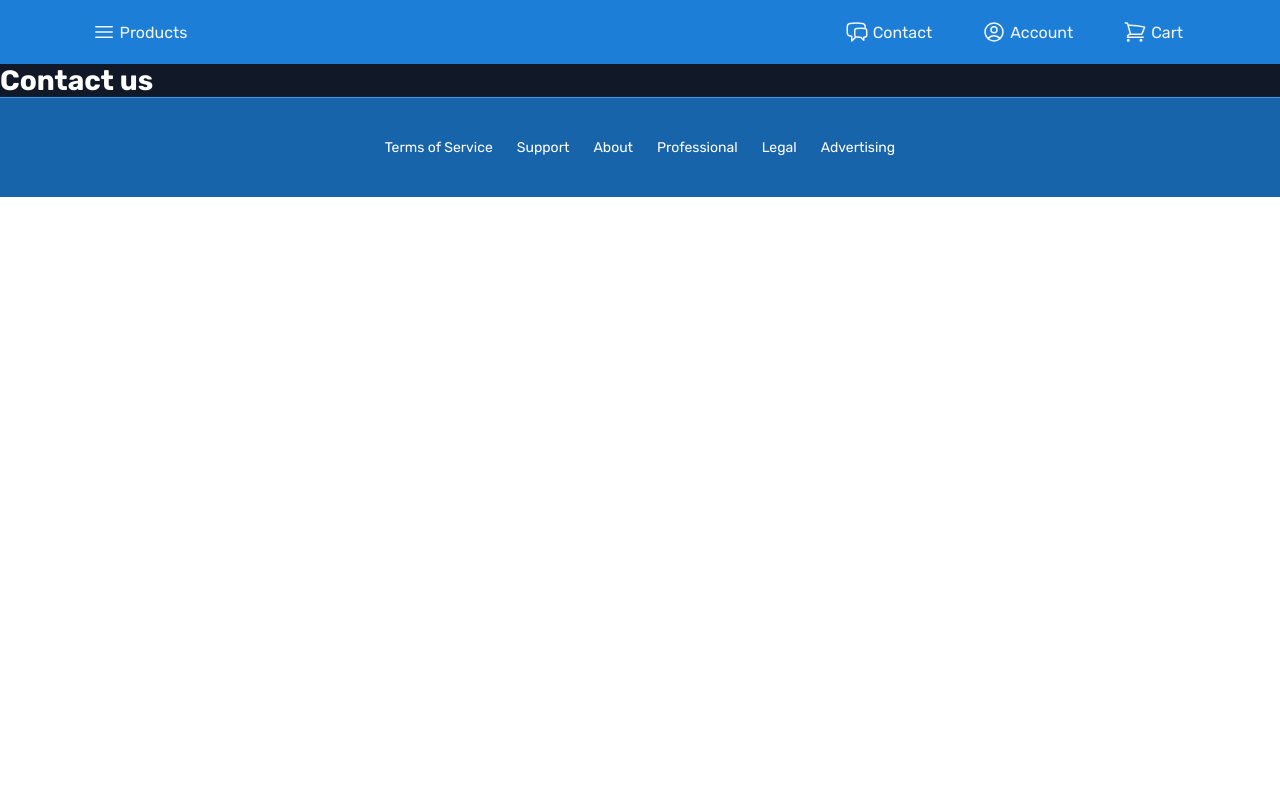
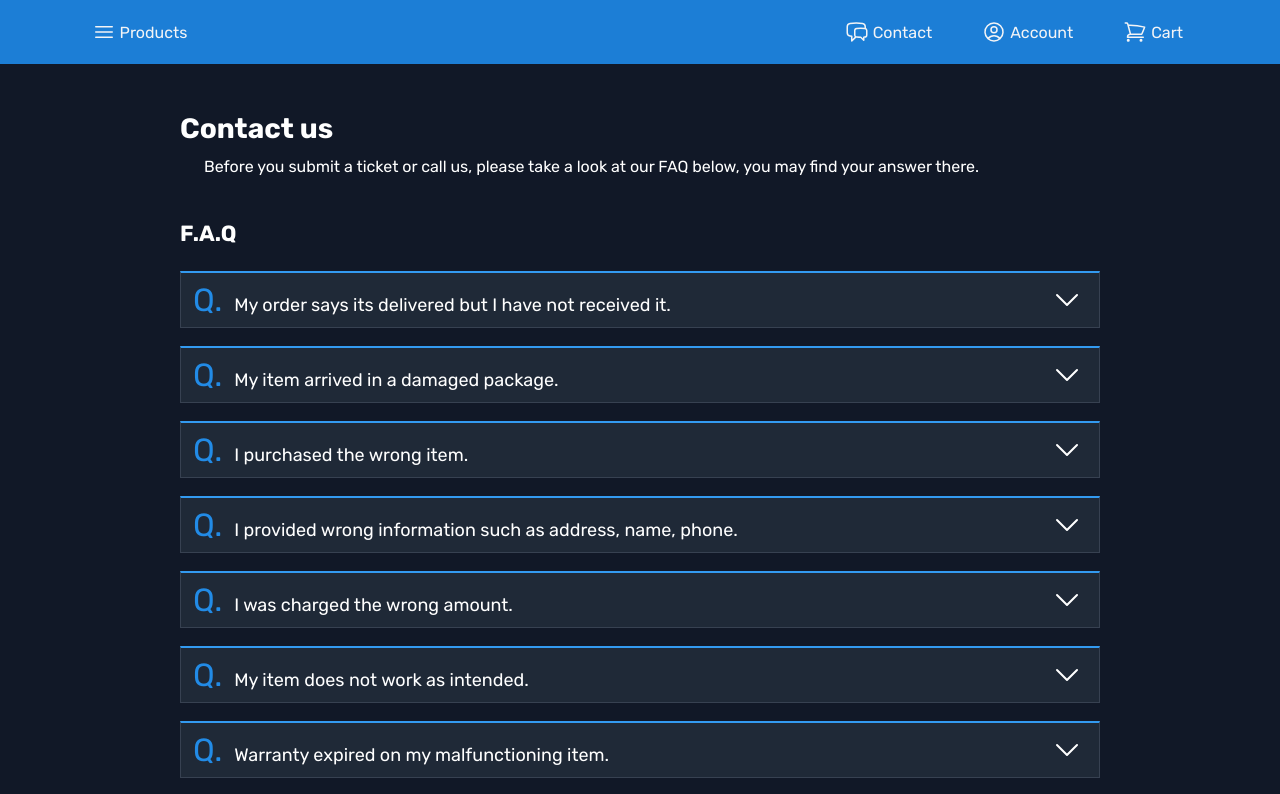
Before and after one commit to MrWalt/frostbyte, a React (Vite) app: page /contact in a window 1280 px wide. Shown: the top 794 px of the page. Built offline with nearby package versions, Linux system fonts and the light colour scheme.

Commit message:
Create Accordion and FAQ section in Contact page

```diff
--- /dev/null
+++ b/src/data/frequentlyAskedQuestions.js
@@ -0,0 +1,48 @@
+const questions = [
+  {
+    question: "My order says its delivered but I have not received it.",
+    answer:
+      "Your parcel may have been held up in customs, if you do not hear anything regarding your parcel in 24 hours, please contact us.",
+  },
+  {
+    question: "My item arrived in a damaged package.",
+    answer:
+      "Contact our support team and provide images of the damaged package. Do not open it as this will forfeit any right to return a damaged parcel.",
+  },
+  {
+    question: "I purchased the wrong item.",
+    answer:
+      "Check the status of your package, if it still says pending, you may find a cancel order button in Account > My Orders. You will get a full refund in 5-9 business days.",
+  },
+  {
+    question: "I provided wrong information such as address, name, phone.",
+    answer:
+      "Contact our support team before the package is sent out as there is not much we can do after it is sent.",
+  },
+  {
+    question: "I was charged the wrong amount.",
+    answer:
+      "Please wait 1-2 days, you should be refunded automatically, if that does not happen please contact our support.",
+  },
+  {
+    question: "My item does not work as intended.",
+    answer:
+      "Please contact our support immediately and provide images and proof the item is not working as intended and was not caused by you. You will need to send the item back to us, after confirming it is not working we will offer you a refund or a replacement.",
+  },
+  {
+    question: "Warranty expired on my malfunctioning item.",
+    answer:
+      "Per our policy, we do not offer refunds or replacements for malfunctioning items after warranty has expired.",
+  },
+  {
+    question: "My package was stolen off my porch.",
+    answer:
+      "Please file a report with your local authorities and contact our support team and send them the report. If everything is accurate we will send you a replacement item free of charge.",
+  },
+  {
+    question: "My discount code does not work.",
+    answer: "Freshly given discount codes need 1-2 hours to become active.",
+  },
+];
+
+export default questions;
--- a/src/pages/Contact.jsx
+++ b/src/pages/Contact.jsx
@@ -1,5 +1,33 @@
+import styled from "styled-components";
+
 import Heading from "../ui/Heading";
+import Section from "../ui/Section";
+import TextArea from "../ui/TextArea";
+import FrequentlyAskedQuestions from "../ui/FrequentlyAskedQuestions";
+
+const StyledDiv = styled.div`
+  width: 92rem;
+  margin: 0 auto;
+`;
 
 export default function Contact() {
-  return <Heading variation="secondary">Contact us</Heading>;
+  return (
+    <Section id="contact">
+      <StyledDiv>
+        <Heading variation="secondary">Contact us</Heading>
+        <TextArea>
+          Before you submit a ticket or call us, please take a look at our FAQ
+          below, you may find your answer there.
+        </TextArea>
+        <FrequentlyAskedQuestions />
+        <Heading variation="secondary">Still need help?</Heading>
+        <TextArea>
+          You may select one or more options, we recommend just chosing one as
+          it will become very difficult for our support team to organize your
+          ticket and please do not send tickets repeatedly, this only increases
+          the wait.
+        </TextArea>
+      </StyledDiv>
+    </Section>
+  );
 }
--- /dev/null
+++ b/src/ui/Accordion.jsx
@@ -0,0 +1,84 @@
+import { useState } from "react";
+import styled from "styled-components";
+
+import { HiChevronDown, HiChevronUp } from "react-icons/hi2";
+
+const StyledDiv = styled.div`
+  font-size: 1.6rem;
+  color: var(--color-grey-0);
+
+  padding: 0.8rem 1.2rem;
+  padding-right: 9.2rem;
+  margin-top: 1.8rem;
+
+  border: 1px solid var(--color-grey-700);
+  border-top: 2px solid var(--color-brand-500);
+
+  background-color: var(--color-grey-800);
+
+  position: relative;
+
+  cursor: pointer;
+
+  transition: var(--animation-default);
+
+  &:hover {
+    background-color: var(--color-grey-700);
+  }
+
+  &:first-of-type {
+    margin-top: 2.4rem;
+  }
+
+  & span {
+    color: var(--color-brand-600);
+    font-size: 3.2rem;
+  }
+
+  svg {
+    position: absolute;
+    top: 50%;
+    right: 0;
+
+    transform: translate(-50%, -50%);
+
+    font-size: 3.2rem;
+  }
+`;
+
+const Question = styled.p`
+  display: inline-block;
+  margin-left: 1.2rem;
+
+  font-size: 1.8rem;
+`;
+
+const Answer = styled.p`
+  margin-top: 1.8rem;
+  margin-left: 1.2rem;
+
+  /* padding: 0.4rem 0.8rem;
+  background-color: var(--color-grey-900); */
+
+  display: inline-block;
+
+  font-size: 1.6rem;
+`;
+
+export default function Accordion({ question, answer }) {
+  const [isToggled, setIsToggled] = useState(false);
+
+  function handleToggle() {
+    setIsToggled((isToggled) => !isToggled);
+  }
+
+  return (
+    <StyledDiv onClick={handleToggle}>
+      {isToggled ? <HiChevronUp /> : <HiChevronDown />}
+
+      <span>Q.</span>
+      <Question>{question}</Question>
+      {isToggled && <Answer>{answer}</Answer>}
+    </StyledDiv>
+  );
+}
--- /dev/null
+++ b/src/ui/FrequentlyAskedQuestions.jsx
@@ -0,0 +1,24 @@
+import styled from "styled-components";
+import Heading from "./Heading";
+import questions from "../data/frequentlyAskedQuestions";
+import Accordion from "./Accordion";
+
+const Container = styled.div`
+  margin-top: 3.2rem;
+  margin-bottom: 4.8rem;
+`;
+
+export default function FrequentlyAskedQuestions() {
+  return (
+    <Container>
+      <Heading variation="tertiary">F.A.Q</Heading>
+      {questions.map((item) => (
+        <Accordion
+          question={item.question}
+          answer={item.answer}
+          key={item.question}
+        />
+      ))}
+    </Container>
+  );
+}
--- a/src/ui/Heading.jsx
+++ b/src/ui/Heading.jsx
@@ -7,6 +7,10 @@ const variations = {
 
   secondary: css`
     font-size: 2.8rem;
+  `,
+
+  tertiary: css`
+    font-size: 2.2rem;
   `,
 };
 
--- /dev/null
+++ b/src/ui/TextArea.jsx
@@ -0,0 +1,19 @@
+import styled from "styled-components";
+
+const StyledDiv = styled.div`
+  padding: 1.2rem 2.4rem;
+
+  color: var(--color-grey-0);
+`;
+
+const Paragraph = styled.p`
+  font-size: 1.6rem;
+`;
+
+export default function TextArea({ children }) {
+  return (
+    <StyledDiv>
+      <Paragraph>{children}</Paragraph>
+    </StyledDiv>
+  );
+}
```
